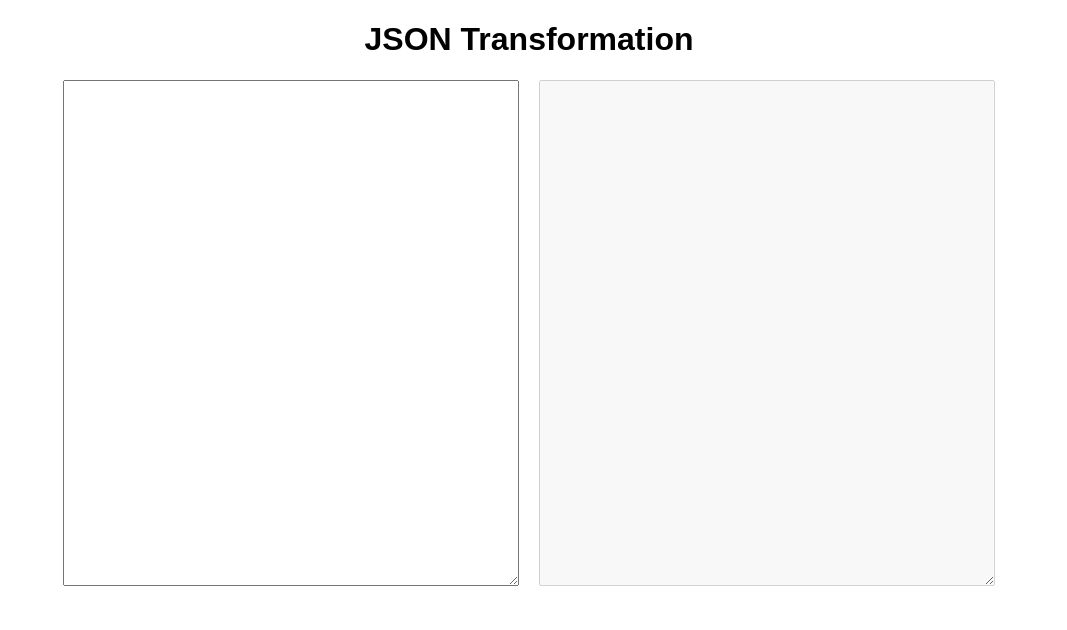
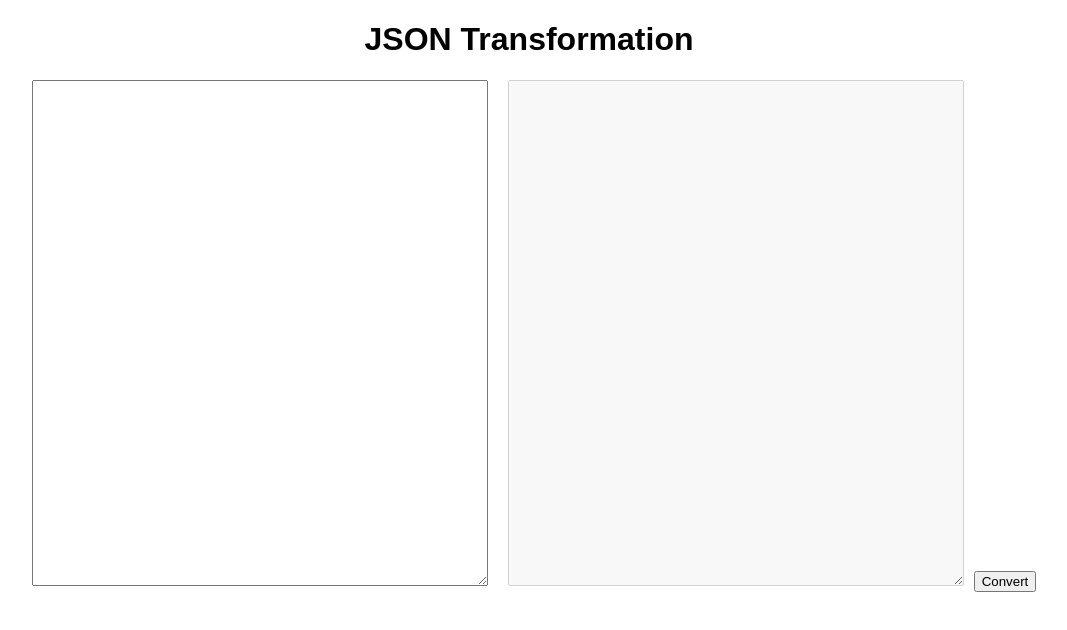
Before and after one commit to nengratana/json-transformation, a React (Create React App) app: page / in a window 1280 px wide. Shown: the top 630 px of the page, without its empty margins (111-1178 px from the left). Built offline with nearby package versions, Linux system fonts and the light colour scheme.

Commit message:
Add convert button Link "Output" state with output textarea

```diff
--- a/src/App.js
+++ b/src/App.js
@@ -13,17 +13,23 @@ class App extends Component {
     this.setState({ input });
   };
 
+  convertInput = event => {
+    this.setState({ output: "test" });
+  };
+
   render() {
     return (
       <div className="App">
         <h1>JSON Transformation</h1>
-        {this.state.input}
         <textarea
           className="input box"
           value={this.state.input}
           onChange={this.handleInput}
         />
-        <textarea className="output box" disabled />
+        <textarea className="output box" value={this.state.output} disabled />
+        <button className="button" onClick={this.convertInput}>
+          Convert
+        </button>
       </div>
     );
   }
```
